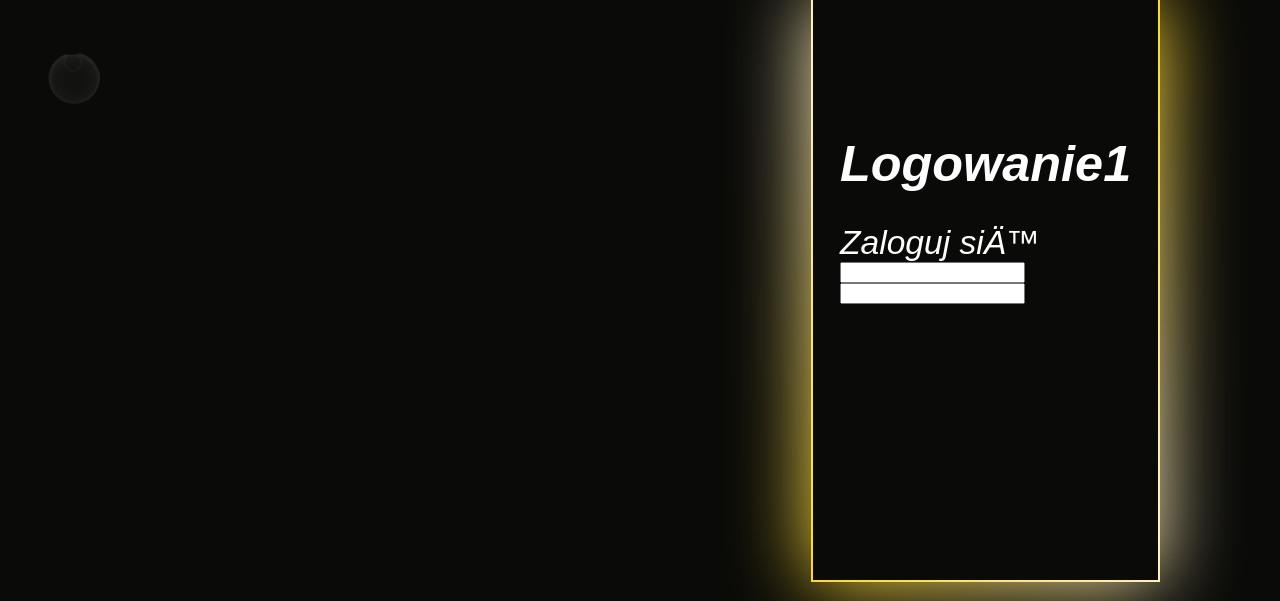
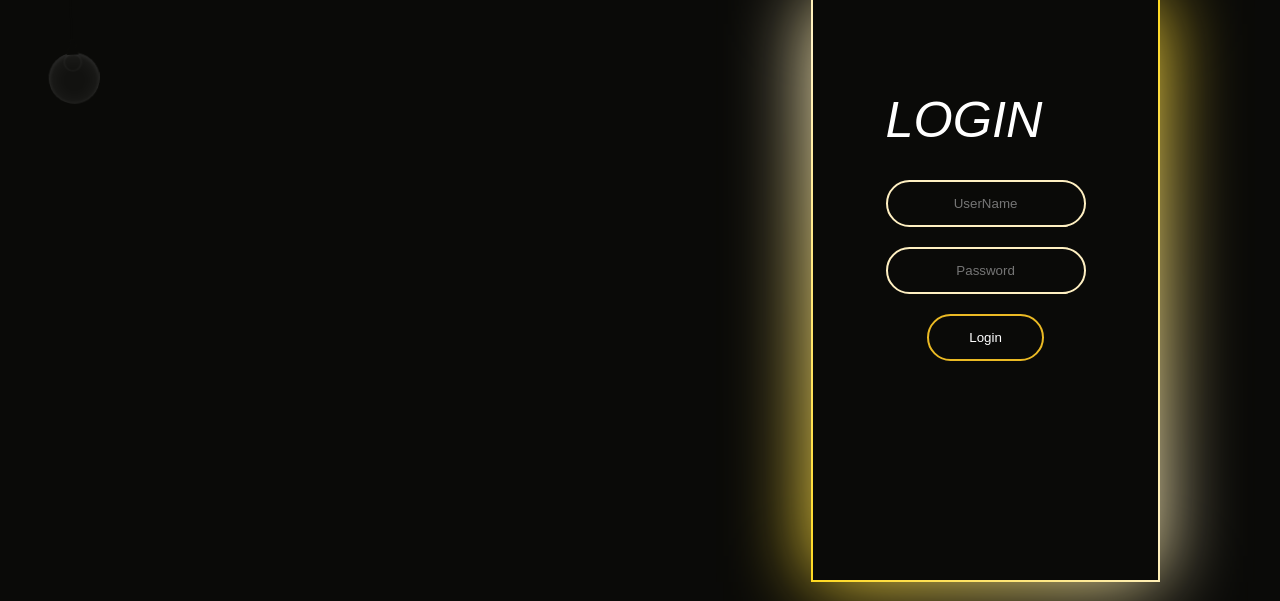
Before and after one commit to Vis-Companied/Pisarze, a PHP site: page /Vis.html in a window 1280 px wide. Shown: the part 110-711 px from the top of the page. Run offline with PHP 8.4, Linux system fonts and the light colour scheme.

Commit message:
10.10.2020

```diff
--- a/Vis.css
+++ b/Vis.css
@@ -281,7 +281,8 @@ main {
 aside {
     width: 30%;
 }
-/* Logowanie */
+/* Koniec Animacji Lampy */
+/* Box na logowanie */
 .logowanie {
     margin: 0;
     padding: 0;
@@ -334,10 +335,67 @@ aside {
     color: #ffffff;
 }
 
-/* Koniec Logowania */
+/* Koniec boxa. */
+/* Logowanie w boxie */
+div#Login > .Loginihaslo {
+margin: 0;
+padding: 0;
+font-family: sans-serif;
+background: #0a0a08;
+}
+div#Login > .box1 {
+    width: 300px;
+    padding: 40px;
+    position: absolute;
+    top: 50%;
+    left: 50%;
+    transform: translate(-50%, -50%);
+    background: #191919;
+    text-align: center;
+}
+.box1 h1{
+    color: white;
+    text-transform: uppercase;
+    font-weight: 500;
+}
+.box1 input[type ="text"],.box1 input[type ="password"]{
+    border-radius: 0;
+    background: none;
+    display: block;
+    margin: 20px auto;
+    text-align: center;
+    border: 2px solid #fff0c2;
+    padding: 14px 10px;
+    width: 200px;
+    outline: none;
+    color: white;
+    border-radius: 24px;
+    transition: 0.25s;
+}
+.box1 input[type ="text"]:focus,.box1 input[type ="password"]:focus {
+    width: 280px;
+    border-color: #dcc170;
 
+}
+.box1 input[type="submit"] {
+    border-radius: 0;
+    background: none;
+    display: block;
+    margin: 20px auto;
+    text-align: center;
+    border: 2px solid #ebba24;
+    padding: 14px 40px;
+    outline: none;
+    color: white;
+    border-radius: 24px;
+    transition: 0.25s;
+    cursor: pointer;
+}
+.box1 input[type="submit"]:hover {
+    background: #ebba24;
 
-/* Koniec Animacji Lampy */
+}
+/* Koniec logowania w boxie */
 
 
 
--- a/Vis.html
+++ b/Vis.html
@@ -41,12 +41,19 @@
                     <div class="logowanie">
                         <div class="box">
                             <div class="content">
-                                <h1>Logowanie1</h1>
+
                                 <p>
-                                    Zaloguj się<br>
-                                    <input type="text" name="Login" id="login"><br>
-
-                                    <input type="password" name="Hasło" id="password">
+                                        <div id="Login">
+                                             <div class="Loginihaslo">
+                                                <from class="box1" action="Vis.html" method="post">
+                                                      <h1>Login</h1>
+                                                         <input type="text" name="" placeholder="UserName">
+                                                        <input type="password" name="" placeholder="Password">
+                                                        <input type="submit" value="Login">
+                                                </from>
+                                        </div>
+                                            </div>
+                            </div>
                                 </p>
 
                             </div>
```
Also changed, not shown: VisN.css (+64 -3 lines).
